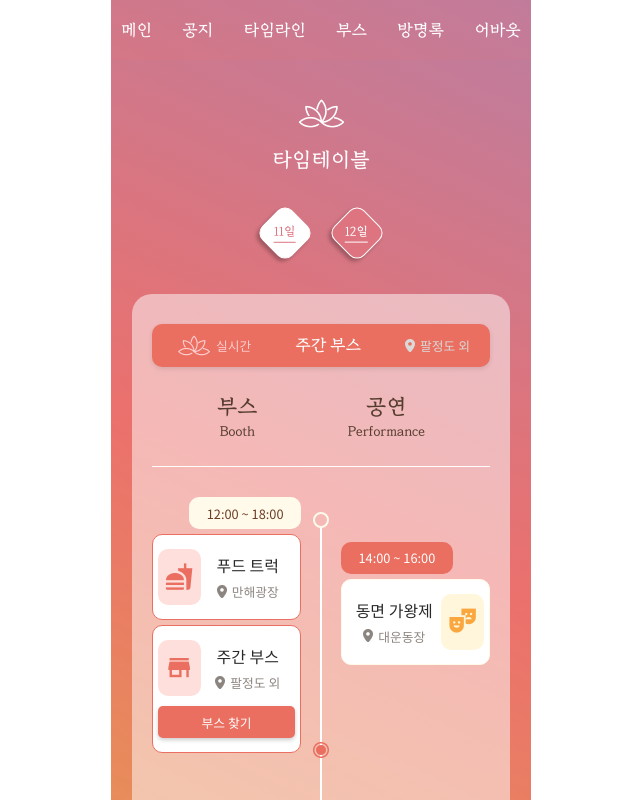
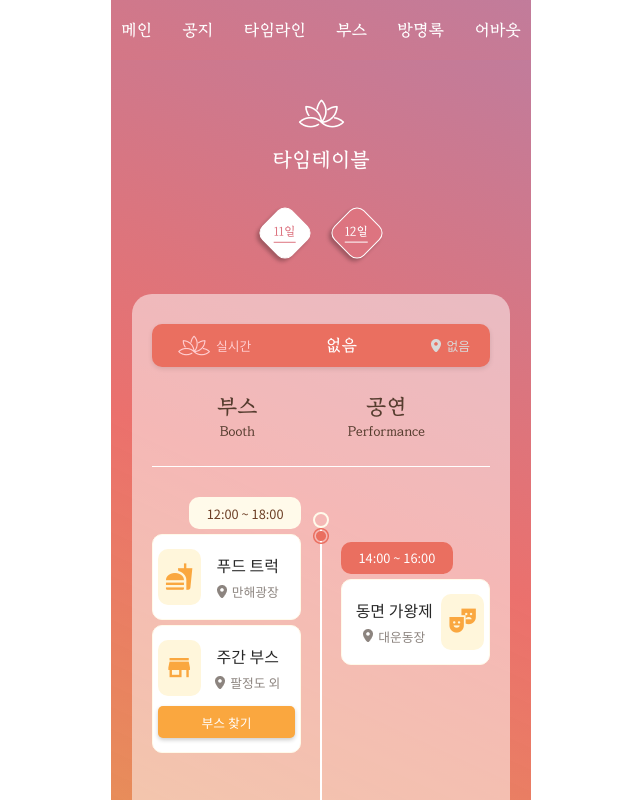
Before and after one commit to ZZZINU/2023_fall_festival_front, a React (Vite) app: page /timeLine in a window 1280 px wide. Shown: the top 800 px of the page, without its empty margins (319-959 px from the left). Built offline with nearby package versions, Linux system fonts and the light colour scheme; a web font is replaced by a local one.

Commit message:
✨ 부스찾기 연결

```diff
--- a/src/components/timeLine/TimeTableSection.jsx
+++ b/src/components/timeLine/TimeTableSection.jsx
@@ -8,7 +8,8 @@ import { PerfomanceCard } from "./boothCard/PerfomanceCard";
 export const TimeTableSection = ({
   boothData,
   PerfomanceData,
-  realtimeList
+  realtimeList,
+  currentTime
 }) => {
   // 부스 데이터 시간별 정리-----------------------------
   const boothdByTime = boothData.reduce((result, item) => {
@@ -51,8 +52,7 @@ export const TimeTableSection = ({
   }, []);
 
   // 시간 바에서 현재 위치 계산 -----------------------------
-  const currentTime = new Date(); // 현재 시간
-  const startTime = new Date("2023-09-29 12:00"); // TimeStroke 시작 시간
+  const startTime = new Date("2023-09-30 12:00"); // TimeStroke 시작 시간
   const timeDifference = currentTime - startTime;
 
   const elapsedMinutes = timeDifference / (1000 * 60); // 분 단위
@@ -60,7 +60,7 @@ export const TimeTableSection = ({
   let imagePosition = 0; // 이미지의 초기 위치 (12:00)
   if (elapsedMinutes >= 0 && elapsedMinutes <= 600) {
     // 12:00 이후부터 22:00 이전까지
-    imagePosition = `${(elapsedMinutes / (10 * 60)) * 100}%`;
+    imagePosition = `${(elapsedMinutes / (10 * 60)) * 100 - 3}%`;
   } else if (elapsedMinutes < 0) {
     // 12:00 이전
     imagePosition = 0;
--- a/src/components/timeLine/boothCard/BoothCard.jsx
+++ b/src/components/timeLine/boothCard/BoothCard.jsx
@@ -1,10 +1,12 @@
 import React, { useEffect, useState } from "react";
 import * as S from "./style";
 import LocationImg from "../../../assets/images/booth_location.png";
+import { useNavigate } from "react-router-dom";
 
 export const BoothCard = ({ booth, topDistance }) => {
   const isCurrent = booth.isCurrent;
   const istopDistance = topDistance;
+  const navigate = useNavigate();
 
   return (
     <S.BoothWhiteBox
@@ -30,7 +32,7 @@ export const BoothCard = ({ booth, topDistance }) => {
         </S.BoothTxt>
       </S.BoothCardWrapper>
       {booth.isBooth && (
-        <S.BoothBtn isnow={isCurrent ? "true" : "false"}>부스 찾기</S.BoothBtn>
+        <S.BoothBtn onClick={()=>navigate("/booths")} isnow={isCurrent ? "true" : "false"}>부스 찾기</S.BoothBtn>
       )}
     </S.BoothWhiteBox>
   );
--- a/src/pages/timeLine/TimeLine.jsx
+++ b/src/pages/timeLine/TimeLine.jsx
@@ -8,11 +8,11 @@ import { LineUp } from "../../components/timeLine/LineUp";
 function TimeLine() {
   // 시간 감지 State --------------------------------------------
   const [festivalDate, setFestivalDate] = useState(11); // 선택 날짜가 11일이면 11, 12일이면 12
+  // const [currentTime, setCurrentTime] = useState(new Date("2023-09-29 14:30"));
   const [currentTime, setCurrentTime] = useState(new Date());
 
   const updateTime = () => {
     setCurrentTime(new Date());
-    // console.log(currentTime.toLocaleTimeString());
   };
 
   useEffect(() => {
@@ -93,8 +93,8 @@ function TimeLine() {
 
   // 현재 시간과 공연 시간 비교--------------------------------------------
   const boothDataWithCurrentFlag = boothData.map(item => {
-    const startTime = new Date(`2023-09-29 ${item.starttime}`);
-    const endTime = new Date(`2023-09-29 ${item.endtime}`);
+    const startTime = new Date(`2023-09-30 ${item.starttime}`);
+    const endTime = new Date(`2023-09-30 ${item.endtime}`);
     // const startTime = new Date(`2023-10-11 ${item.starttime}`);
     // const endTime = new Date(`2023-10-11 ${item.endtime}`);
     const isCurrent = currentTime >= startTime && currentTime <= endTime;
@@ -105,8 +105,8 @@ function TimeLine() {
   });
 
   const PerfomanceDataWithCurrentFlag = PerfomanceData.map(item => {
-    const startTime = new Date(`2023-09-29 ${item.starttime}`);
-    const endTime = new Date(`2023-09-29 ${item.endtime}`);
+    const startTime = new Date(`2023-09-30 ${item.starttime}`);
+    const endTime = new Date(`2023-09-30 ${item.endtime}`);
     // const startTime = new Date(`2023-10-11 ${item.starttime}`);
     // const endTime = new Date(`2023-10-11 ${item.endtime}`);
     const isCurrent = currentTime >= startTime && currentTime <= endTime;
@@ -137,6 +137,7 @@ function TimeLine() {
         realtimeList={realtimeList}
         boothData={boothDataWithCurrentFlag}
         PerfomanceData={PerfomanceDataWithCurrentFlag}
+        currentTime={currentTime}
       />
       <PageTitle mainTitle="라인업" />
       <LineUp festivalDate={festivalDate} />
```
